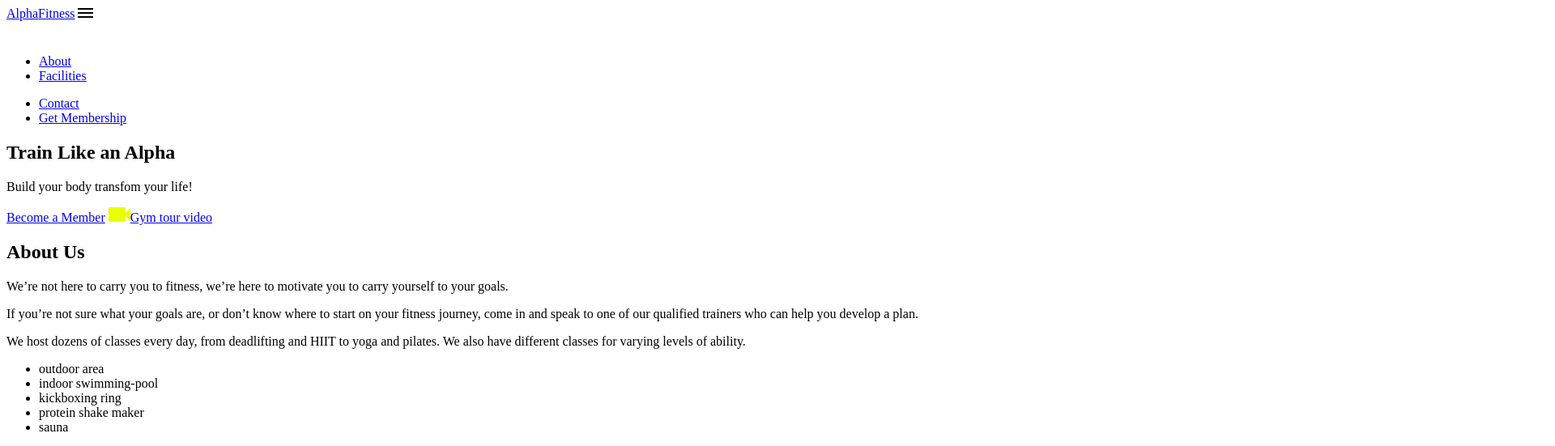
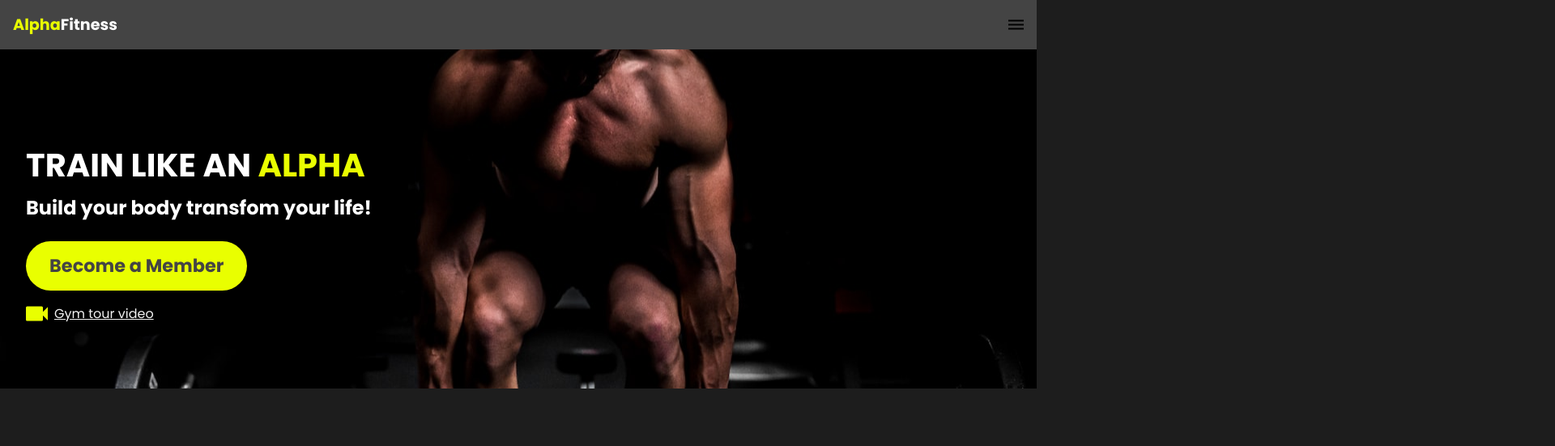
Before and after one commit to iqoll/product-landing-page-gym-, a plain HTML site: page index.html in a window 1280 px wide. Shown: the top 551 px of the page at 81% size, 1920 px wide, since content can reach past the window. Drawn offline with Linux system fonts and the light colour scheme; a web font is replaced by a local one.

Commit message:
import font add global css, header css, and hero css

```diff
--- a/css/main.scss
+++ b/css/main.scss
@@ -40,3 +40,66 @@ body {
     }
 
 }
+
+a {
+    color: #F2F2F2;
+}
+
+ul {
+    list-style-type: none;
+    margin: 0;
+    padding: 0;
+}
+
+section,
+footer {
+    padding: 5em 2em;
+}
+
+.hero {
+    background-image: url(../images/gym-bg\(1920\ x\ \ 1280\).jpg);
+    background-position: center center;
+    color: white;
+
+
+    .container {
+
+        h1 {
+            text-transform: uppercase;
+            font-weight: bold;
+            font-size: 2.5em;
+            margin-bottom: 0;
+        }
+
+        span {
+            color: var(--primary-color);
+        }
+
+        p {
+            font-weight: bold;
+            font-size: 1.5em;
+            margin-top: .2em;
+        }
+
+        .primary-cta {
+            background-color: var(--primary-color);
+            color: #444444;
+            text-decoration: none;
+            padding: .6em 1.3em;
+            font-size: 1.4em;
+            border-radius: 5em;
+            font-weight: bold;
+            display: inline-block;
+        }
+
+        .watch-video-cta {
+            display: flex;
+            margin-top: 1em;
+
+            img {
+                margin-right: .5em;
+            }
+        }
+    }
+
+}
```
Also changed, not shown: css/main.css, 1 other file.
